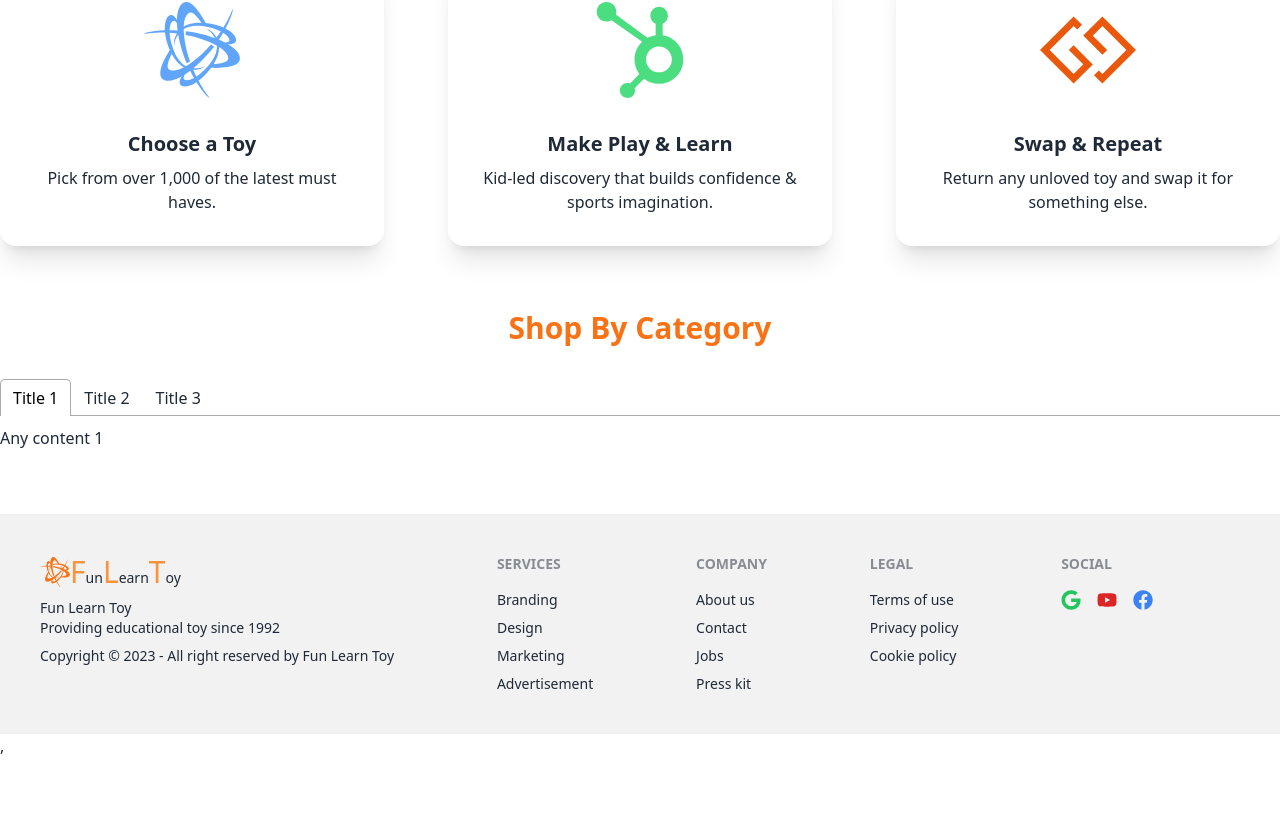
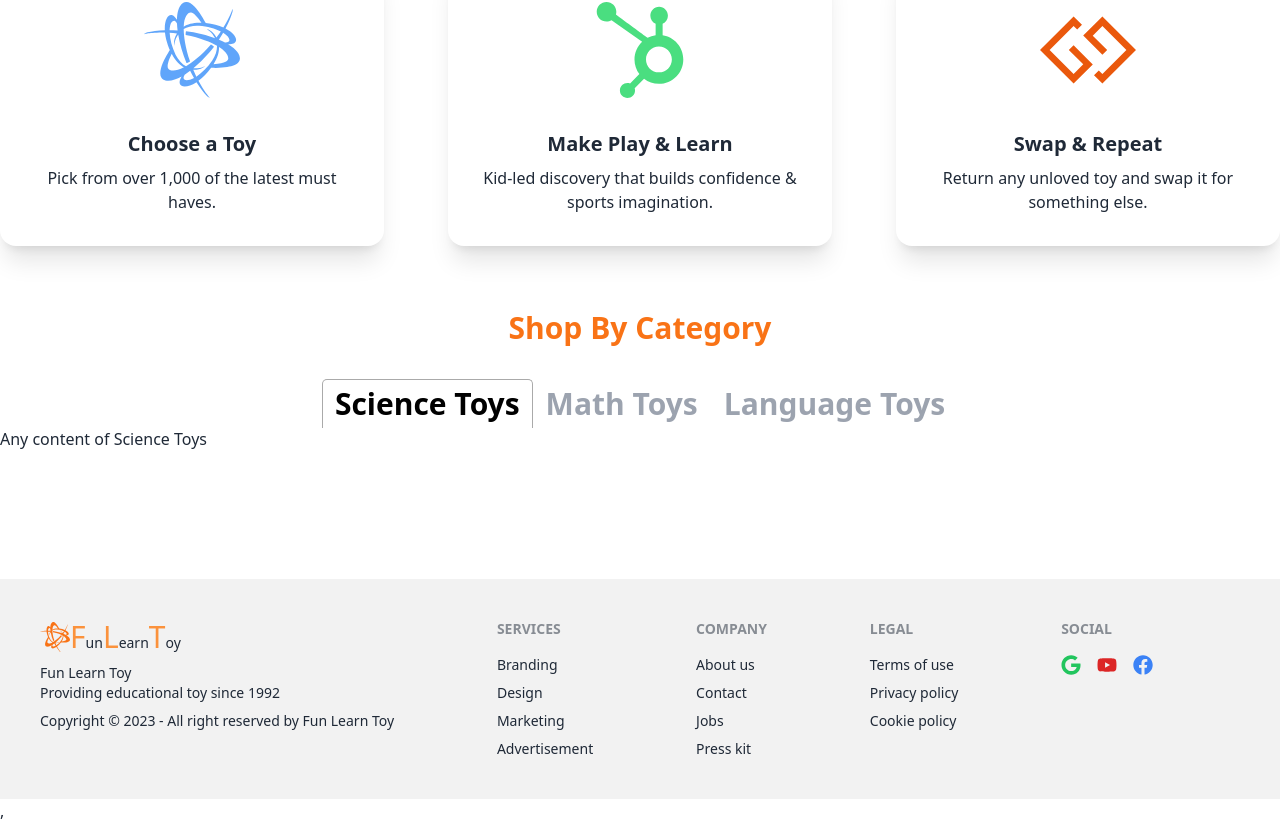
Before and after one commit to AhasanulAlam/my-fun-lern-toy-client, a React (Vite) app: page / in a window 1280 px wide. Shown: the part 846-1669 px from the top of the page. Before the commit the page ends 1604 px from the top, so only its background shows below. Built offline with nearby package versions, Linux system fonts and the light colour scheme.

Commit message:
update the fab icon

```diff
--- a/index.html
+++ b/index.html
@@ -2,7 +2,7 @@
 <html lang="en" data-theme="light">
   <head>
     <meta charset="UTF-8" />
-    <link rel="icon" type="image/svg+xml" href="/logo.svg" />
+    <link rel="icon" type="image/svg+xml" href="/logoToy.svg" />
     <meta name="viewport" content="width=device-width, initial-scale=1.0" />
     <title>FunLearnToy</title>
   </head>
--- a/src/Routes/Routes.jsx
+++ b/src/Routes/Routes.jsx
@@ -2,16 +2,31 @@ import { createBrowserRouter } from "react-router-dom";
 import Main from "../Layout/Main";
 import Home from "../pages/Home/Home/Home";
 import ErrorPage from "../pages/ErrorPage/ErrorPage";
+import AllToys from "../pages/AllToys/AllToys";
+import Blogs from "../pages/Blogs/Blogs";
+import MyToys from "../pages/MyToys/MyToys";
 
 const router = createBrowserRouter([
     {
       path: "/",
       element: <Main></Main>,
-      errorElement: <ErrorPage />,
+      errorElement: <ErrorPage></ErrorPage>,
       children:[
         {
             path: '/',
             element: <Home></Home>
+        },
+        {
+          path: 'alltoys',
+          element: <AllToys></AllToys>
+        },
+        {
+          path: 'mytoys',
+          element: <MyToys></MyToys>
+        },
+        {
+          path: 'blogs',
+          element: <Blogs></Blogs>
         }
       ]
     },
--- /dev/null
+++ b/src/pages/AllToys/AllToys.jsx
@@ -0,0 +1,10 @@
+
+const AllToys = () => {
+    return (
+        <div>
+            <h2>All Toys</h2>
+        </div>
+    );
+};
+
+export default AllToys;
--- a/src/pages/Home/Banner/Banner.jsx
+++ b/src/pages/Home/Banner/Banner.jsx
@@ -4,7 +4,7 @@ import gamingBannerPuzzle from '../../../assets/48441-puzzzle.json';
 const Banner = () => {
     return (
         <div className="flex flex-col md:flex-row h-[500px] mb-28">
-            <div className="carousel md:w-1/2 rounded-2xl">
+            <div className="carousel md:w-1/2 rounded-2xl bg-red-200">
                 <Lottie animationData={gamingBannerPuzzle} loop={true} />
             </div>
             <div className="carousel md:w-1/2 rounded-2xl">
--- /dev/null
+++ b/src/pages/MyToys/MyToys.jsx
@@ -0,0 +1,10 @@
+
+const MyToys = () => {
+    return (
+        <div>
+            <h2>This is My Toys</h2>
+        </div>
+    );
+};
+
+export default MyToys;
--- a/src/pages/Shared/NavBar/NavBar.jsx
+++ b/src/pages/Shared/NavBar/NavBar.jsx
@@ -5,9 +5,9 @@ import { FaBattleNet } from 'react-icons/fa';
 const NavBar = () => {
     const navItems = <>
         <li><NavLink to="/" className={({ isActive }) => (isActive ? 'active' : 'default')}>Home</NavLink></li>
-        <li><NavLink to="/allToys" className={({ isActive }) => (isActive ? 'active' : 'default')}>All Toys</NavLink></li>
-        <li><NavLink to="/myToys" className={({ isActive }) => (isActive ? 'active' : 'default')}>My Toys</NavLink></li>
-        <li><NavLink to="/addAToy" className={({ isActive }) => (isActive ? 'active' : 'default')}>Add A Toys</NavLink></li>
+        <li><NavLink to="/alltoys" className={({ isActive }) => (isActive ? 'active' : 'default')}>All Toys</NavLink></li>
+        <li><NavLink to="/mytoys" className={({ isActive }) => (isActive ? 'active' : 'default')}>My Toys</NavLink></li>
+        <li><NavLink to="/addToy" className={({ isActive }) => (isActive ? 'active' : 'default')}>Add A Toys</NavLink></li>
         <li><NavLink to="/blogs" className={({ isActive }) => (isActive ? 'active' : 'default')}>Blogs</NavLink></li>
     </>
     return (
--- a/src/pages/ShopByCategory/ShopByCategory.jsx
+++ b/src/pages/ShopByCategory/ShopByCategory.jsx
@@ -6,23 +6,23 @@ const ShopByCategory = () => {
     const [tabIndex, setTabIndex] = useState(0);
 
     return (
-        <div className='mt-16 mb-16'>
+        <div className='mt-16 mb-32'>
             <h2 className="text-3xl text-center font-bold text-orange-500 mb-8">Shop By Category</h2>
             <Tabs selectedIndex={tabIndex} onSelect={(index) => setTabIndex(index)}>
-                <TabList>
-                    <Tab>Title 1</Tab>
-                    <Tab>Title 2</Tab>
-                    <Tab>Title 3</Tab>
+                <TabList className="text-3xl text-center font-semibold text-gray-400">
+                    <Tab>Science Toys</Tab>
+                    <Tab>Math Toys</Tab>
+                    <Tab>Language Toys</Tab>
                 </TabList>
 
                 <TabPanel>
-                    <h2>Any content 1</h2>
+                    <h2>Any content of Science Toys</h2>
                 </TabPanel>
                 <TabPanel>
-                    <h2>Any content 2</h2>
+                    <h2>Any content of Math Toys</h2>
                 </TabPanel>
                 <TabPanel>
-                    <h2>Any content 3</h2>
+                    <h2>Any content of Language Toys</h2>
                 </TabPanel>
             </Tabs>
 
```
Also changed, not shown: public/logoToy.svg (added).
